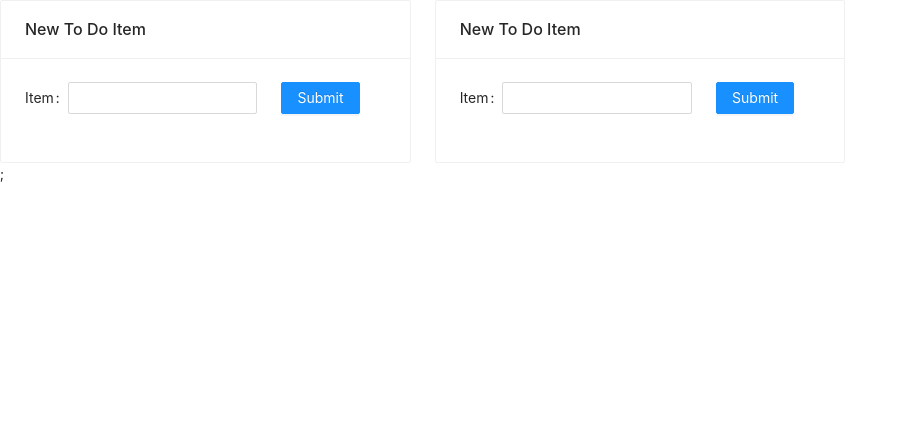
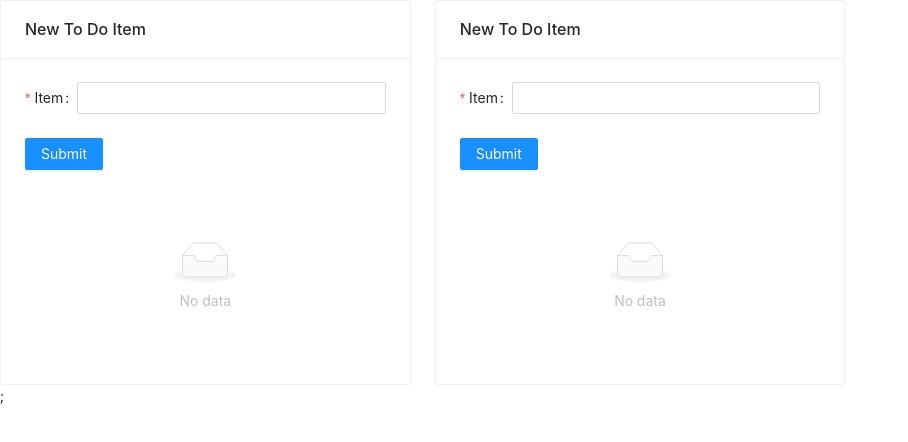
Before and after one commit to Software-For-Love/react-brownbag, a React (Create React App) app in the folder brownbag/: page / in a window 1280 px wide. Shown: the top 442 px of the page, without its empty margins (0-908 px from the left). Built offline with nearby package versions, Linux system fonts and the light colour scheme.

Commit message:
Adding onSubmit functionality and Listing out todos in card

```diff
--- a/brownbag/src/components/NewTodo.jsx
+++ b/brownbag/src/components/NewTodo.jsx
@@ -1,26 +1,41 @@
-import React from "react";
+import React, { useState } from "react";
 import "../App.css";
-import { Card, Form, Input, Button, Row, Col } from "antd";
+import { Card, Form, Input, Button, List } from "antd";
 
 function NewTodo() {
+  const [toDoList, setToDoList] = useState([]);
+
+  const onSubmit = (values) => {
+    const newList = [...toDoList, values.newToDo];
+    setToDoList(newList);
+  };
+
+  const [form] = Form.useForm();
   return (
     <Card size="default" title="New To Do Item">
-      <Form name="basic">
-        <Row gutter={[24, 8]}>
-          <Col span={16}>
-            <Form.Item label="Item" name="newToDo">
+      <Form form={form} name="newToDo" onFinish={onSubmit}>
+        <Form.Item
+          label="Item"
+          name="newToDo"
+          rules={[
+            {
+              required: true,
+            },
+          ]}
+        >
           <Input />
         </Form.Item>
-          </Col>
-          <Col span={8}>
+
         <Form.Item>
           <Button type="primary" htmlType="submit">
             Submit
           </Button>
         </Form.Item>
-          </Col>
-        </Row>
       </Form>
+      <List
+        dataSource={toDoList}
+        renderItem={(item) => <List.Item>{item}</List.Item>}
+      ></List>
     </Card>
   );
 }
```
Lines whose indentation alone changed are shown as unchanged.
